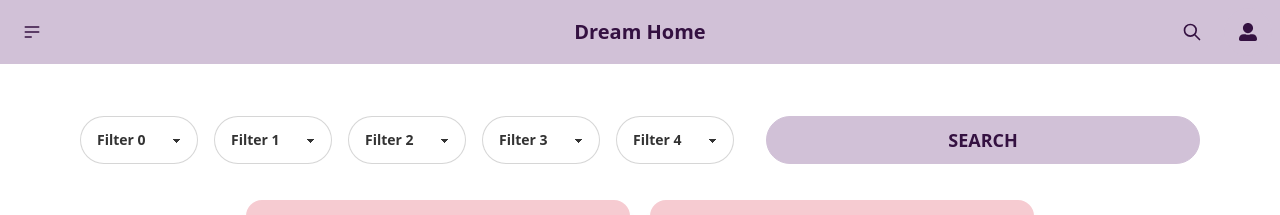
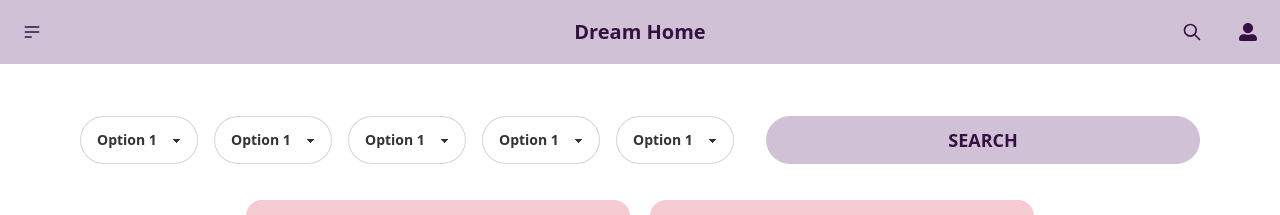
Before and after one commit to parikshith078/dream-home, a Next.js app: page /search in a window 1280 px wide. Shown: the top 215 px of the page. Built offline with nearby package versions, Linux system fonts and the light colour scheme.

Commit message:
dynamic routing bug fix

```diff
--- a/src/components/SearchDiv.tsx
+++ b/src/components/SearchDiv.tsx
@@ -23,7 +23,7 @@ interface filterType {
 }
 
 const Filter: FC<filterType> = ({ id }) => (
-  <select className="select select-bordered max-w-xs">
+  <select defaultValue="test" className="select select-bordered max-w-xs">
     <option disabled selected>
       Filter {id}
     </option>
--- a/src/pages/register/[regType].tsx
+++ /dev/null
@@ -1,5 +0,0 @@
-const RegForm = () => {
-  return <div></div>;
-};
-
-export default RegForm;
```
Also changed, not shown: src/pages/register.tsx (renamed from src/pages/register/index.tsx).
